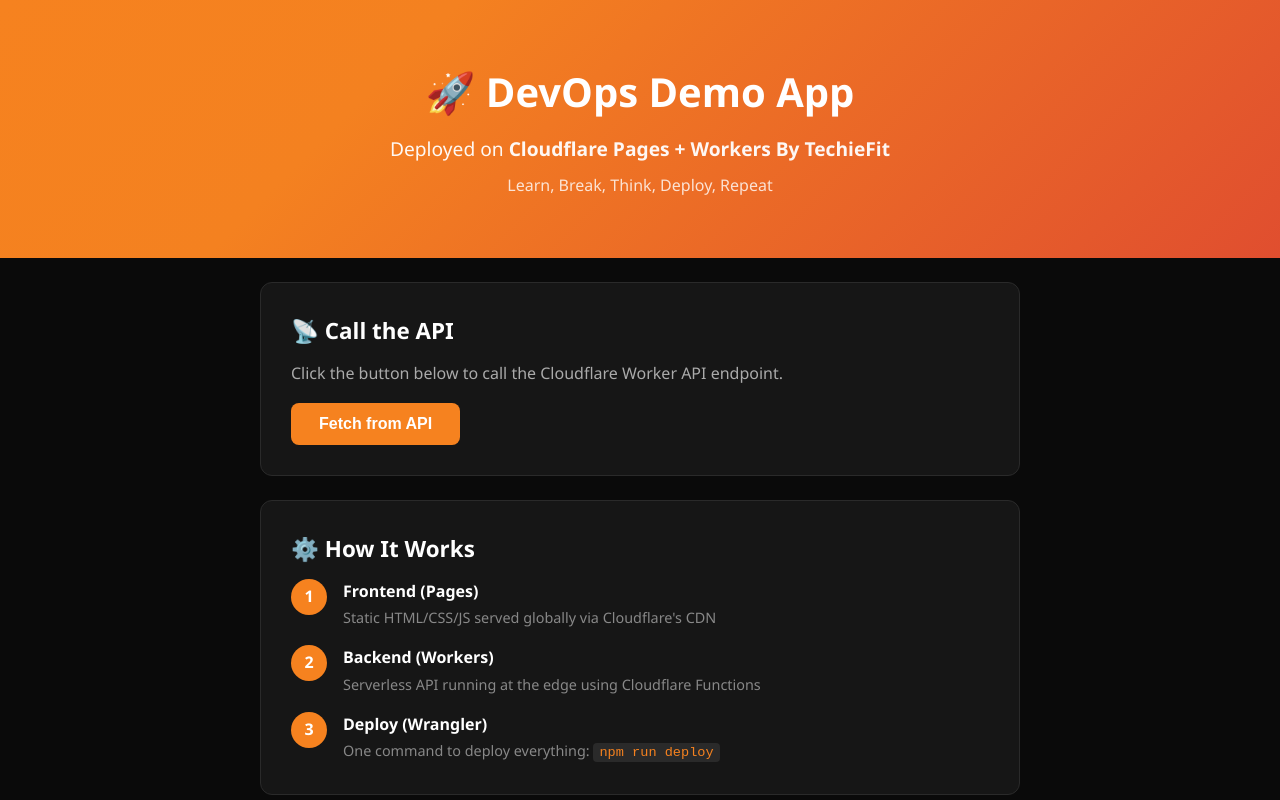
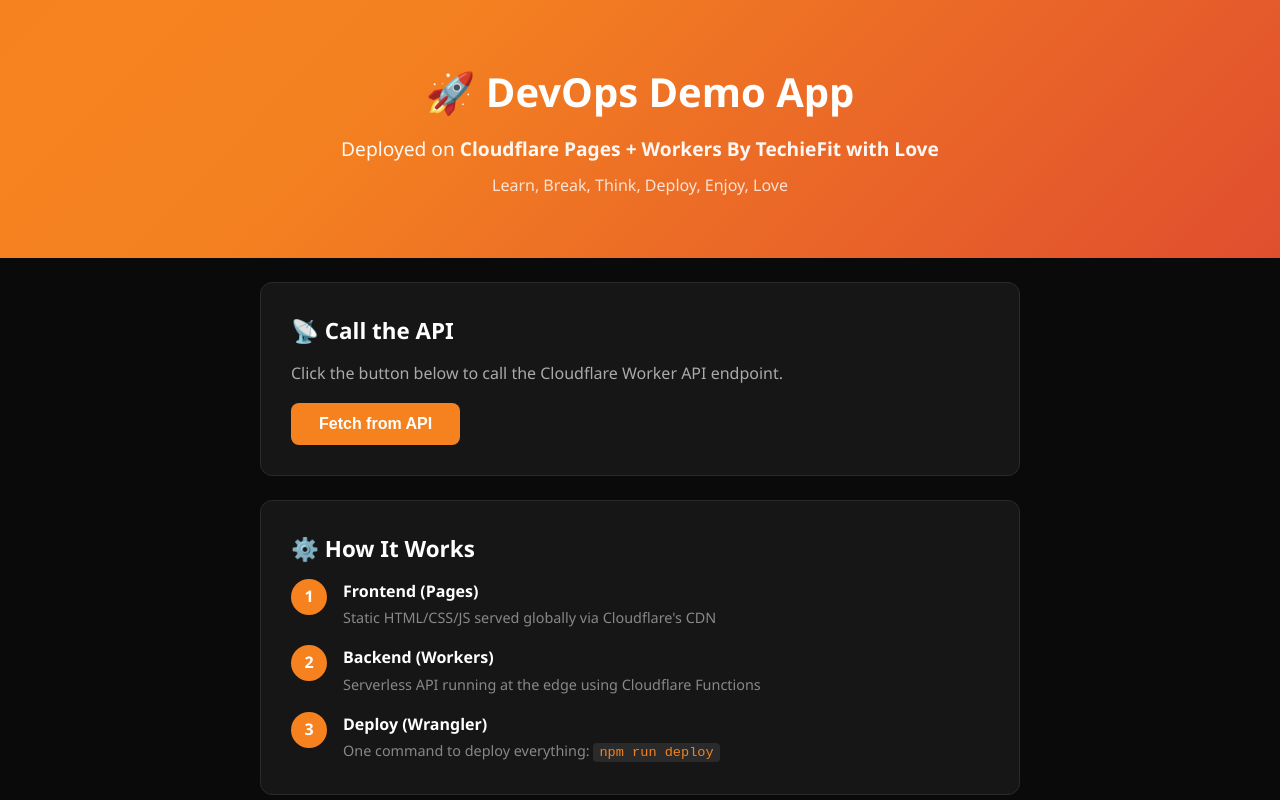
Before and after one commit to gopireddysaikiran/simple, a website: page public/index.html in a window 1280 px wide. Shown: the top 800 px of the page. Drawn offline with Linux system fonts and the light colour scheme.

Commit message:
latest commit

```diff
--- a/public/index.html
+++ b/public/index.html
@@ -12,8 +12,8 @@
   <header class="hero">
     <div class="container">
       <h1>🚀 DevOps Demo App</h1>
-      <p class="subtitle">Deployed on <strong>Cloudflare Pages + Workers By TechieFit </strong></p>
-      <p class="tagline">Learn, Break, Think, Deploy, Repeat</p>
+      <p class="subtitle">Deployed on <strong>Cloudflare Pages + Workers By TechieFit with Love</strong></p>
+      <p class="tagline">Learn, Break, Think, Deploy, Enjoy, Love</p>
     </div>
   </header>
 
```
Also changed, not shown: README.md.
